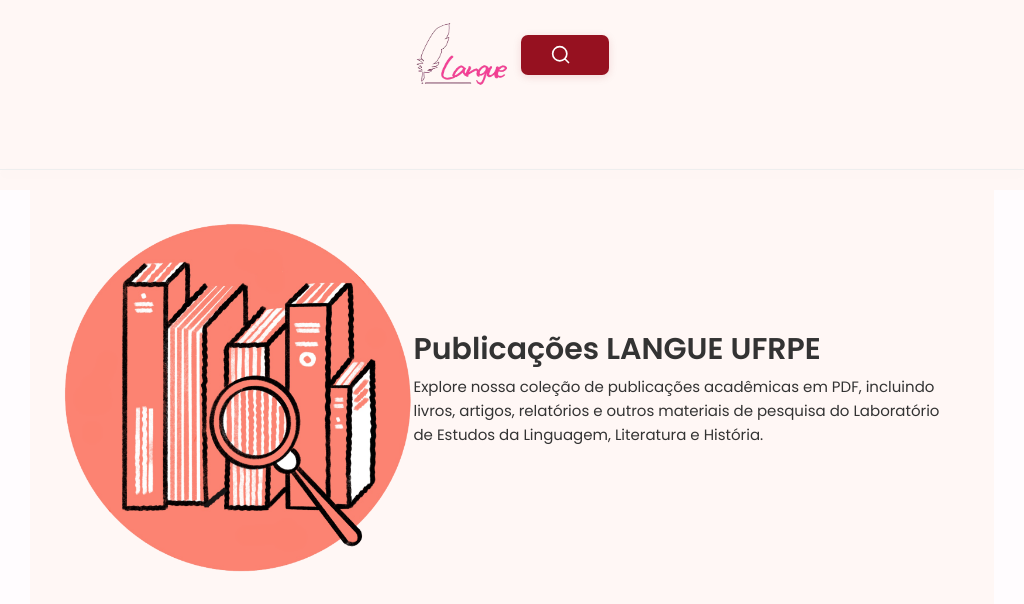
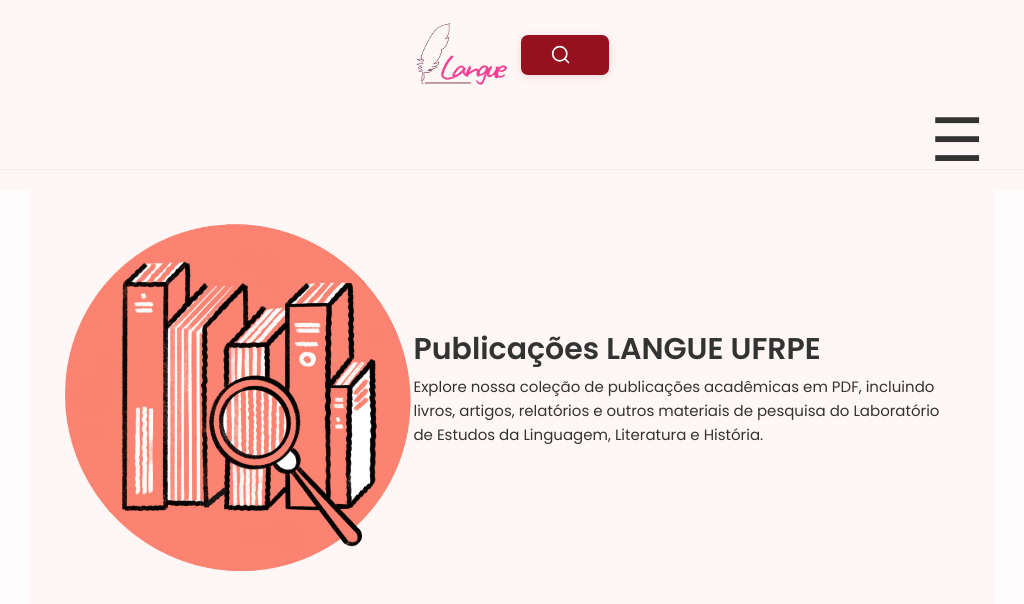
Before and after one commit to LucasAlb1609/langue_ufrpe, a Django app: page /publicacoes/ in a window 1024 px wide. Shown: the top 604 px of the page. Run offline with Django 5.2, Linux system fonts and the light colour scheme; data comes from the database, SQL or seed files in the repository; some libraries are stand-ins or nearby versions.

Commit message:
Resolução definitiva do menu sanduíche

```diff
--- a/static/styles/modular/tablet.css
+++ b/static/styles/modular/tablet.css
@@ -47,6 +47,18 @@
         right: 30px;
         top: 50%;
         transform: translateY(-50%);
+    }
+
+    .nav-toggle::before {
+        content: '☰';
+        color: #333333;
+        font-size: 2em;
+        display: block;
+    }
+
+    .nav-toggle.active::before {
+        content: '✕';
+        color: #333333;
     }
 
     /* Lista do menu (o dropdown) */
```
